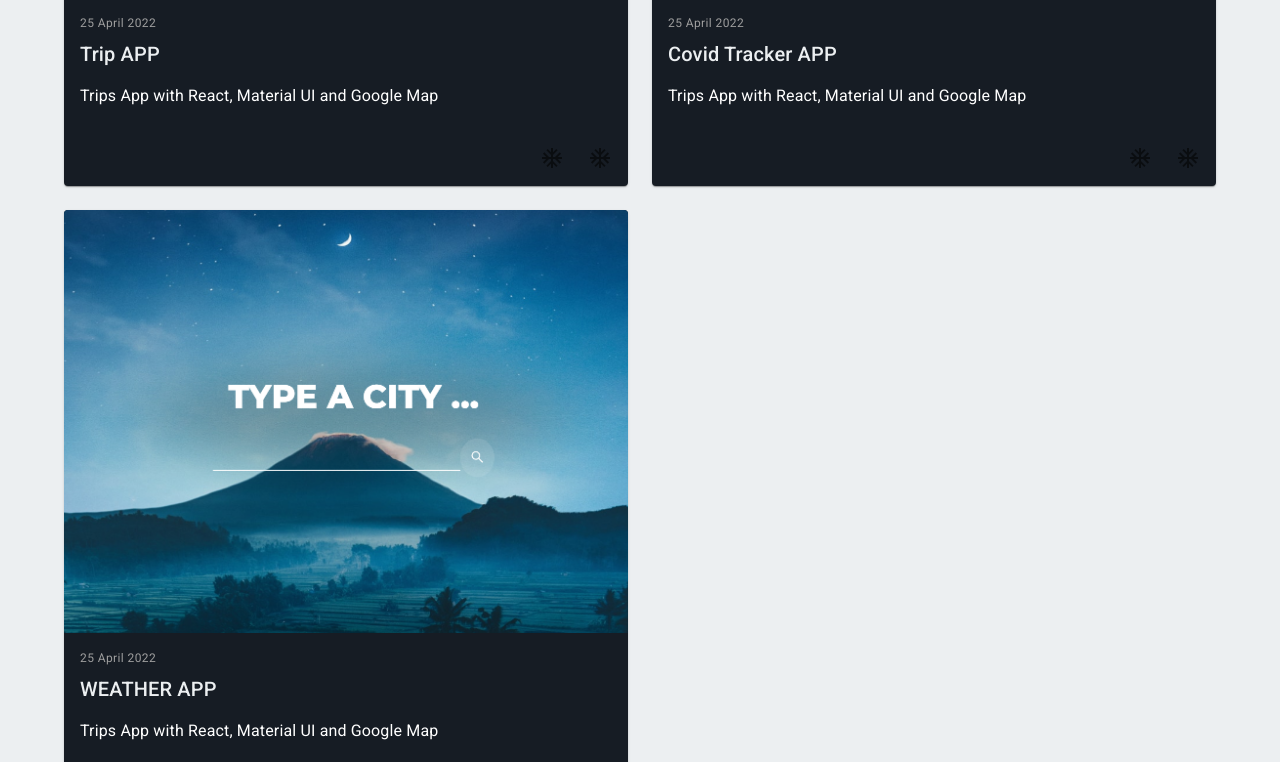
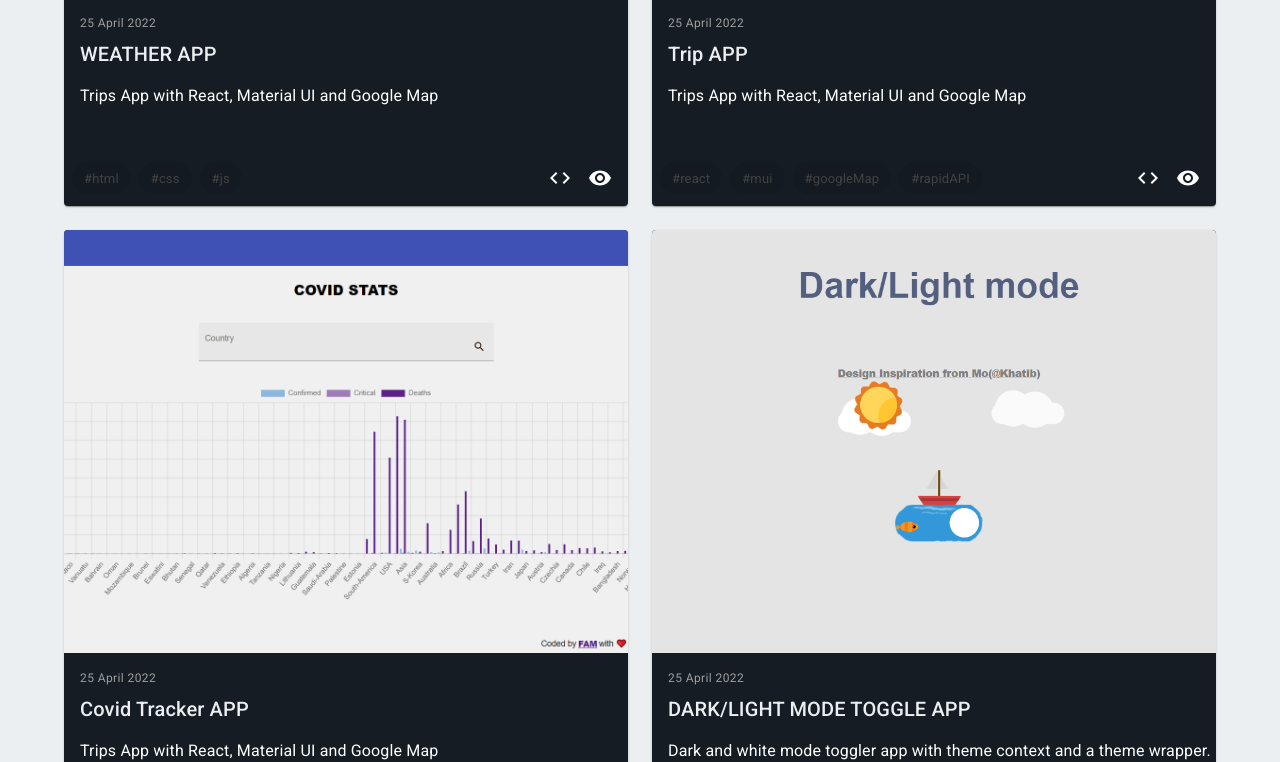
Before and after one commit to famzila/official-website, a React (Create React App) app: page /projects in a window 1280 px wide. Shown: the part 699-1461 px from the top of the page. Built offline with nearby package versions, Linux system fonts and the light colour scheme.

Commit message:
Populating projects page

```diff
--- a/src/components/Project.jsx
+++ b/src/components/Project.jsx
@@ -1,9 +1,12 @@
     import PropTypes from "prop-types";
     import { Link as RouterLink } from "react-router-dom";
-    import VisibilityIcon from "@mui/icons-material/Visibility";
     import ShareIcon from "@mui/icons-material/Share";
+
+    import Stack from '@mui/material/Stack';
     import ForumIcon from "@mui/icons-material/Forum";
-    import AcUnitIcon from '@mui/icons-material/AcUnit';
+    import CodeIcon from '@mui/icons-material/Code';
+    import VisibilityIcon from '@mui/icons-material/Visibility';
+
     // material
     import { alpha, styled } from "@mui/material/styles";
     import {
@@ -17,6 +20,7 @@
     Icon,
     CardActions,
     IconButton,
+    Chip,
     } from "@mui/material";
     import { fDate } from "../utils/formatters";
     import SvgIconStyle from "./SvgIconStyle";
@@ -37,7 +41,7 @@
     WebkitBoxOrient: "vertical",
     });
     const DescriptionStyle = styled("p")({
-    height: 30,
+    height: 50,
     overflow: "hidden",
     WebkitLineClamp: 2,
     display: "-webkit-box",
@@ -61,13 +65,9 @@
     };
 
     export default function ProjectCard({ post, index }) {
-    const { name, code, thumbnail, demo, description } = post;
+    const { name, code, thumbnail, demo, description, tags } = post;
 
-    const POST_INFO = [
-        { number: 0, icon: ForumIcon },
-        { number: 0, icon: VisibilityIcon },
-        { number: 0, icon: ShareIcon },
-    ];
+    const tagsArray = tags?.split(",")?.slice(0, 4);
 
     return (
         <Grid
@@ -109,13 +109,20 @@
                     {description}
                 </DescriptionStyle>
             </CardContent>
-            <CardActions sx={{display: "flex", justifyContent: "end"}}>
-                <IconButton aria-label="add to favorites">
-                    <AcUnitIcon />
-                </IconButton>
-                <IconButton aria-label="share">
-                    <AcUnitIcon />
-                </IconButton>
+            <CardActions sx={{display: "flex", justifyContent: "space-between"}}>
+                <Stack direction="row" spacing={1}>
+                    {tagsArray?.map((tag, index) => {
+                        return <Chip key={index} label={tag}  />
+                    })}
+                </Stack>
+                <Stack direction="row">
+                    <IconButton sx={{ color: "white"}} aria-label="add to favorites" href={code} target="_blank">
+                        <CodeIcon />
+                    </IconButton>
+                    <IconButton sx={{ color: "white"}} aria-label="share" href={demo} target="_blank">
+                        <VisibilityIcon />
+                    </IconButton>
+                </Stack>
             </CardActions>
         </Card>
         </Grid>
--- a/src/data/projects.json
+++ b/src/data/projects.json
@@ -1,23 +1,42 @@
 [
+    {
+        "name": "WEATHER APP",
+        "thumbnail":"weather-app-ui",
+        "code": "https://github.com/famzila/weather-app",
+        "demo": "https://weather-app-tan-eight-80.vercel.app/",
+        "description": "Trips App with React, Material UI and Google Map",
+        "tags":"#html, #css, #js"
+    },
     {
         "name": "Trip APP",
         "thumbnail":"trip-app",
         "code": "https://github.com/famzila/Trips-app",
         "demo": "https://trips-g5yv0k1ht-famzila.vercel.app/",
-        "description": "Trips App with React, Material UI and Google Map"
+        "description": "Trips App with React, Material UI and Google Map",
+        "tags":"#react, #mui, #googleMap, #rapidAPI, #js"
     },
     {
         "name": "Covid Tracker APP",
         "thumbnail":"covidtrackerdemo",
         "code": "https://github.com/famzila/covid-tracker",
         "demo": "https://covid-tracker-8dsdedsom-famzila.vercel.app/",
-        "description": "Trips App with React, Material UI and Google Map"
+        "description": "Trips App with React, Material UI and Google Map",
+        "tags":"#angular13, #mui, #rapidAPI, #chartJs, #ts"
     },
     {
-        "name": "WEATHER APP",
-        "thumbnail":"weather-app-ui",
-        "code": "https://github.com/famzila/weather-app",
-        "demo": "https://weather-app-tan-eight-80.vercel.app/",
-        "description": "Trips App with React, Material UI and Google Map"
+        "name": "DARK/LIGHT MODE TOGGLE APP",
+        "thumbnail":"dark-mode-demo",
+        "code": "https://github.com/famzila/dark-mode-demo",
+        "demo": "https://dark-mode-demo-bd6bwspf0-famzila.vercel.app/",
+        "description": "Dark and white mode toggler app with theme context and a theme wrapper.",
+        "tags":"#react, #bootstrap , #reactstrap, #js"
+    },
+    {
+        "name": "FAM FRONT APP",
+        "thumbnail":"front-app",
+        "code": "https://github.com/famzila/front-app",
+        "demo": "https://front-app-sigma.vercel.app/",
+        "description": "FAM Front website (first official website)",
+        "tags":"#react, #bootstrap , #reactstrap, #js"
     }
 ]
```
Also changed, not shown: src/assets/img/projects/dark-mode-demo.png (added), src/assets/img/projects/front-app.png (added).
